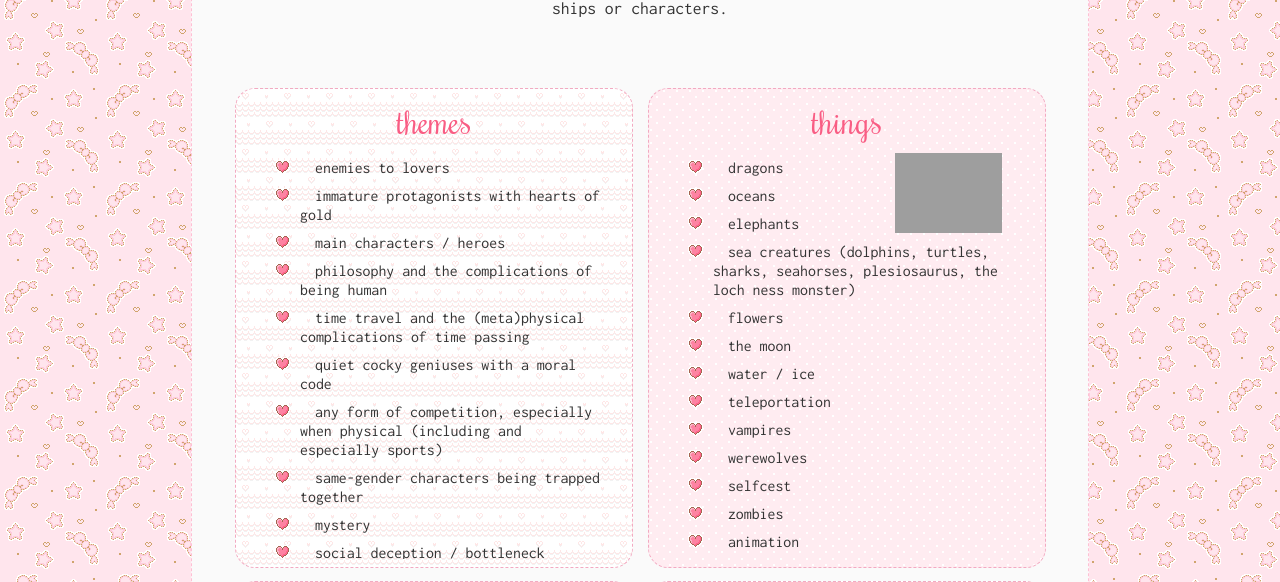
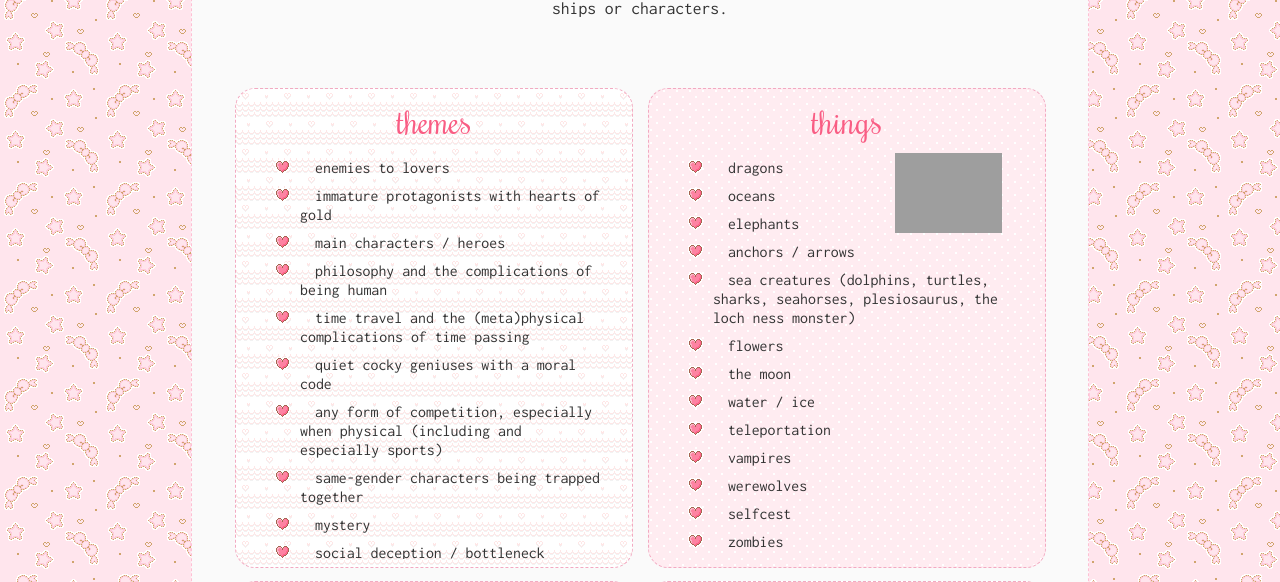
Before and after one commit to aroceu/library, a PHP site: page /favorites.php in a window 1280 px wide. Shown: the part 507-1089 px from the top of the page. Run offline with PHP 8.4, Linux system fonts and the light colour scheme; some libraries are stand-ins or nearby versions; grey boxes are pictures that could not be loaded.

Commit message:
Update favorites.php

```diff
--- a/favorites.php
+++ b/favorites.php
@@ -81,6 +81,7 @@
             		<li>dragons</li>
             		<li>oceans</li>
             		<li>elephants</li>
+            		<li>anchors / arrows</li>
             		<li>sea creatures (dolphins, turtles, sharks, seahorses, plesiosaurus, the loch ness monster)</li>
 
             		<li>flowers</li>
```
